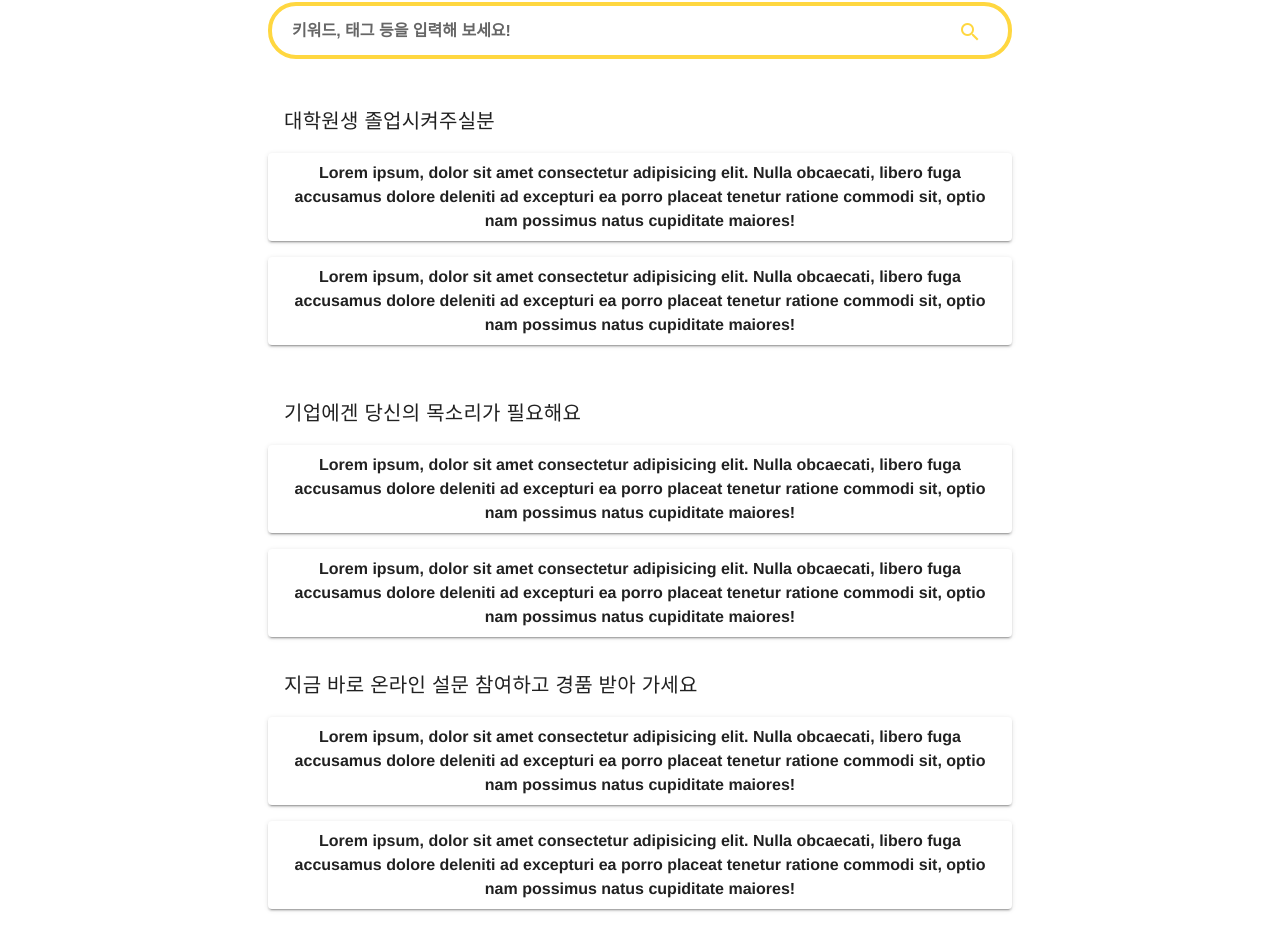
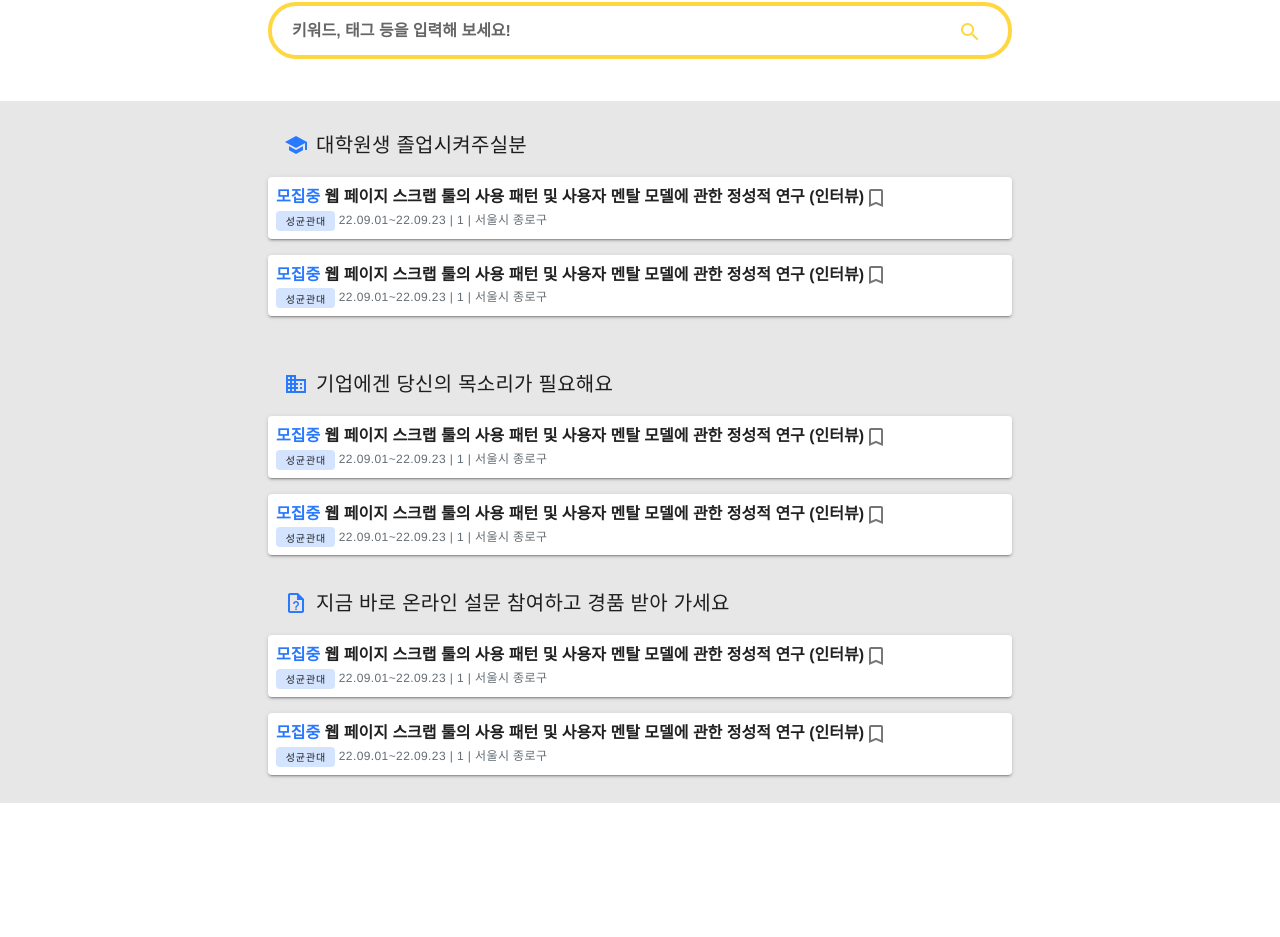
Before and after one commit to ReasearchMoney/Front_end, a Vue app: page / in a window 1280 px wide. Shown: the part 497-1434 px from the top of the page. After the commit the page ends 1300 px from the top, so only its background shows below. Built offline with nearby package versions, Linux system fonts and the light colour scheme.

Commit message:
mypage create

```diff
--- a/src/App.vue
+++ b/src/App.vue
@@ -7,9 +7,15 @@
       <v-spacer></v-spacer>
       <v-spacer></v-spacer>
       <v-spacer></v-spacer>
-      <div class="text-right pr-2" id="nav">
+      <div v-if="false" class="text-right pr-2" id="nav">
         <router-link to="/abo">로그인</router-link> |
         <router-link to="/about">회원가입</router-link>
+      </div>
+
+      <div v-else class="text-right pr-2" id="nav">
+        <router-link to="/mypage">내연구</router-link> |
+        <router-link to="/about">스크랩</router-link> |
+        <router-link to="/abo">설정</router-link>
       </div>
     </v-app-bar>
     <v-main>
@@ -25,6 +31,9 @@
   font-family: Avenir, Helvetica, Arial, sans-serif;
   -webkit-font-smoothing: antialiased;
   -moz-osx-font-smoothing: grayscale;
+}
+.v-main {
+  background: #e7e7e7;
 }
 #title {
   color: #2979ff;
--- a/src/plugins/vuetify.js
+++ b/src/plugins/vuetify.js
@@ -4,4 +4,18 @@ import Vuetify from 'vuetify/lib/framework';
 Vue.use(Vuetify);
 
 export default new Vuetify({
+     theme: {
+    themes: {
+      light: {
+        primary: '#2979FF', // #E53935
+        secondary: '#FFD740', // #FFCDD2
+        accent: "#FFEFB3", // #3F51B5
+            text: "#636C73",
+        box: "#D4E4FF",
+        button:"#7FAFFF",
+        background:"#e7e7e7"
+
+      },
+    },
+  },
 });
--- a/src/router/index.js
+++ b/src/router/index.js
@@ -17,6 +17,14 @@ const routes = [
     // this generates a separate chunk (about.[hash].js) for this route
     // which is lazy-loaded when the route is visited.
     component: () => import(/* webpackChunkName: "about" */ '../views/About.vue')
+  },
+  {
+    path: '/mypage',
+    name: 'mypage',
+    // route level code-splitting
+    // this generates a separate chunk (about.[hash].js) for this route
+    // which is lazy-loaded when the route is visited.
+    component: () => import(/* webpackChunkName: "about" */ '../views/Mypage.vue')
   }
 ]
 
--- a/src/views/Home.vue
+++ b/src/views/Home.vue
@@ -1,5 +1,6 @@
 <template>
   <div class="home">
+    <div id="top">
       <v-carousel
         cycle
         :show-arrows="false"
@@ -15,16 +16,20 @@
           </v-sheet>
         </v-carousel-item>
       </v-carousel>
-    <v-container class="mb-0" style="width: 100vh; max-width: 60%">
+      <v-container
+        class="mb-0"
+        style="width: 100vh; max-width: 60%"
+        color="white"
+        id="top"
+      >
         <div class="pb-5 pt-5">
           내가 참여하기 딱 좋은 연구만 간편하게 검색하기
         </div>
 
         <v-text-field
-        @focus="show = !show"
           @click="show = !show"
-        class="w-8 color-#ffd740 mb-0"
-        outlined="4"
+          class="w-8 color-#ffd740 pb-0"
+          outlined
           rounded
           label="키워드, 태그 등을 입력해 보세요!"
           color="#ffd740"
@@ -35,7 +40,7 @@
             </v-btn>
           </template>
         </v-text-field>
-      <v-expand-transition>
+        <v-expand-transition color="elevation-2">
           <div v-show="show">
             <v-card-title> 상세 조건 적용하기 </v-card-title>
             <v-container fluid>
@@ -61,7 +66,7 @@
             <v-card-text>
               <v-chip-group
                 v-model="selection"
-              active-class="deep-purple accent-4 white--text"
+                active-class="primary accent-4 white--text"
                 column
               >
                 <v-chip color="#FFEFB3">5:30PM</v-chip>
@@ -75,51 +80,86 @@
             </v-card-text>
           </div>
         </v-expand-transition>
-      <v-card color="elevation-0" class="pb-5">
-        <v-card-title> 대학원생 졸업시켜주실분 </v-card-title>
-        <v-card class="mb-4 pa-2">
-          Lorem ipsum, dolor sit amet consectetur adipisicing elit. Nulla
-          obcaecati, libero fuga accusamus dolore deleniti ad excepturi ea porro
-          placeat tenetur ratione commodi sit, optio nam possimus natus
-          cupiditate maiores!
-        </v-card>
-        <v-card class="mb-4 pa-2">
-          Lorem ipsum, dolor sit amet consectetur adipisicing elit. Nulla
-          obcaecati, libero fuga accusamus dolore deleniti ad excepturi ea porro
-          placeat tenetur ratione commodi sit, optio nam possimus natus
-          cupiditate maiores!
+      </v-container>
+    </div>
+
+    <v-container class="mb-0" style="width: 100vh; max-width: 60%">
+      <v-card color="elevation-0 background" class="pb-5">
+        <v-card-title>
+          <v-icon class="mr-2 primary--text">mdi-school</v-icon>
+          대학원생 졸업시켜주실분
+        </v-card-title>
+        <v-card
+          v-for="item in post"
+          v-bind:key="item.postid"
+          class="mb-4 pa-2 text-sm-left"
+        >
+          <span class="primary--text">{{ item.state }} </span>
+          <span>{{ item.title }}</span>
+
+          <span> <v-icon>mdi-bookmark-outline</v-icon></span>
+          <div class="text--text text-caption">
+            <span>
+              <v-btn color="elevation-0 box" x-small>{{
+                item.institution
+              }}</v-btn>
+            </span>
+            <span> {{ item.start_date }}~{{ item.end_date }} |</span>
+            <span> {{ item.period }} |</span>
+            <span> {{ item.location }}</span>
+          </div>
         </v-card>
       </v-card>
-      <v-card color="elevation-0">
-        <v-card-title> 기업에겐 당신의 목소리가 필요해요</v-card-title>
-        <v-card class="mb-4 pa-2">
-          Lorem ipsum, dolor sit amet consectetur adipisicing elit. Nulla
-          obcaecati, libero fuga accusamus dolore deleniti ad excepturi ea porro
-          placeat tenetur ratione commodi sit, optio nam possimus natus
-          cupiditate maiores!
-        </v-card>
-        <v-card class="mb-4 pa-2">
-          Lorem ipsum, dolor sit amet consectetur adipisicing elit. Nulla
-          obcaecati, libero fuga accusamus dolore deleniti ad excepturi ea porro
-          placeat tenetur ratione commodi sit, optio nam possimus natus
-          cupiditate maiores!
+      <v-card color="elevation-0 background">
+        <v-card-title>
+          <v-icon class="mr-2 primary--text">mdi-domain</v-icon>기업에겐 당신의
+          목소리가 필요해요</v-card-title
+        >
+        <v-card
+          v-for="item in post"
+          v-bind:key="item.postid"
+          class="mb-4 pa-2 text-sm-left"
+        >
+          <span class="primary--text">{{ item.state }} </span>
+          <span>{{ item.title }}</span>
+
+          <span> <v-icon>mdi-bookmark-outline</v-icon></span>
+          <div class="text--text text-caption">
+            <span>
+              <v-btn color="elevation-0 box" x-small>{{
+                item.institution
+              }}</v-btn>
+            </span>
+            <span> {{ item.start_date }}~{{ item.end_date }} |</span>
+            <span> {{ item.period }} |</span>
+            <span> {{ item.location }}</span>
+          </div>
         </v-card>
       </v-card>
-      <v-card color="elevation-0">
-        <v-card-title>
+      <v-card color="elevation-0 background">
+        <v-card-title
+          ><v-icon class="mr-2 primary--text">mdi-file-question-outline</v-icon>
           지금 바로 온라인 설문 참여하고 경품 받아 가세요</v-card-title
         >
-        <v-card class="mb-4 pa-2">
-          Lorem ipsum, dolor sit amet consectetur adipisicing elit. Nulla
-          obcaecati, libero fuga accusamus dolore deleniti ad excepturi ea porro
-          placeat tenetur ratione commodi sit, optio nam possimus natus
-          cupiditate maiores!
-        </v-card>
-        <v-card class="mb-4 pa-2">
-          Lorem ipsum, dolor sit amet consectetur adipisicing elit. Nulla
-          obcaecati, libero fuga accusamus dolore deleniti ad excepturi ea porro
-          placeat tenetur ratione commodi sit, optio nam possimus natus
-          cupiditate maiores!
+        <v-card
+          v-for="item in post"
+          v-bind:key="item.postid"
+          class="mb-4 pa-2 text-sm-left"
+        >
+          <span class="primary--text">{{ item.state }} </span>
+          <span>{{ item.title }}</span>
+
+          <span> <v-icon>mdi-bookmark-outline</v-icon></span>
+          <div class="text--text text-caption">
+            <span>
+              <v-btn color="elevation-0 box" x-small>{{
+                item.institution
+              }}</v-btn>
+            </span>
+            <span> {{ item.start_date }}~{{ item.end_date }} |</span>
+            <span> {{ item.period }} |</span>
+            <span> {{ item.location }}</span>
+          </div>
         </v-card>
       </v-card>
     </v-container>
@@ -131,6 +171,33 @@ export default {
   data() {
     return {
       show: false,
+      items: ["Foo", "Bar", "Fizz", "Buzz"],
+      post: [
+        {
+          postid: 0,
+          state: "모집중",
+          title:
+            "웹 페이지 스크랩 툴의 사용 패턴 및 사용자 멘탈 모델에 관한 정성적 연구 (인터뷰)",
+          institution: "성균관대",
+          start_date: "22.09.01",
+          end_date: "22.09.23",
+          period: "1",
+          cost: "2만원",
+          location: "서울시 종로구",
+        },
+        {
+          postid: 1,
+          state: "모집중",
+          title:
+            "웹 페이지 스크랩 툴의 사용 패턴 및 사용자 멘탈 모델에 관한 정성적 연구 (인터뷰)",
+          institution: "성균관대",
+          start_date: "22.09.01",
+          end_date: "22.09.23",
+          period: "1",
+          cost: "2만원",
+          location: "서울시 종로구",
+        },
+      ],
       colors: [
         "#F2F6FC",
         "secondary",
@@ -141,10 +208,10 @@ export default {
       cycle: false,
       slides: [
         "현재 진행중인 연구 13개를 참여하고 최대 8,9000원 받아가세요!",
-        "Second",
-        "Third",
-        "Fourth",
-        "Fifth",
+        "두 번째 페이지ㅣㅣ",
+        "빙글빙글",
+        "네번째!",
+        "마지막, 다음 다시 첫번째로!",
       ],
     };
   },
@@ -156,6 +223,9 @@ export default {
   border-color: #ffd740;
   border-width: 4px;
 }
+#top {
+  background: white;
+}
 
 .v-btn .v-btn__content .v-icon {
   color: black;
--- /dev/null
+++ b/src/views/Mypage.vue
@@ -0,0 +1,22 @@
+<template>
+  <v-container style="width: 100vh; max-width: 60%">
+    <v-card color="elevation-0 background">
+      <v-card-title>
+        <v-icon class="mr-2 primary--text">mdi-domain</v-icon>내가 업로드한
+        연구</v-card-title
+      >
+      <v-card class="mb-4 pa-2 text-sm-center">
+        <div>Oops! 아직 진행중인 연구가 없네요....:(</div>
+        <div>아래 버튼을 눌러 첫 연구를 생성해 보세요!</div>
+      </v-card>
+      <v-btn color="button" class="white--text" elevation="2" large
+        >+ 새 연구 생성하기</v-btn
+      >
+    </v-card>
+  </v-container>
+</template>
+<style scoped>
+.v-btn {
+  width: 100%;
+}
+</style>
```
Lines whose indentation alone changed are shown as unchanged.
